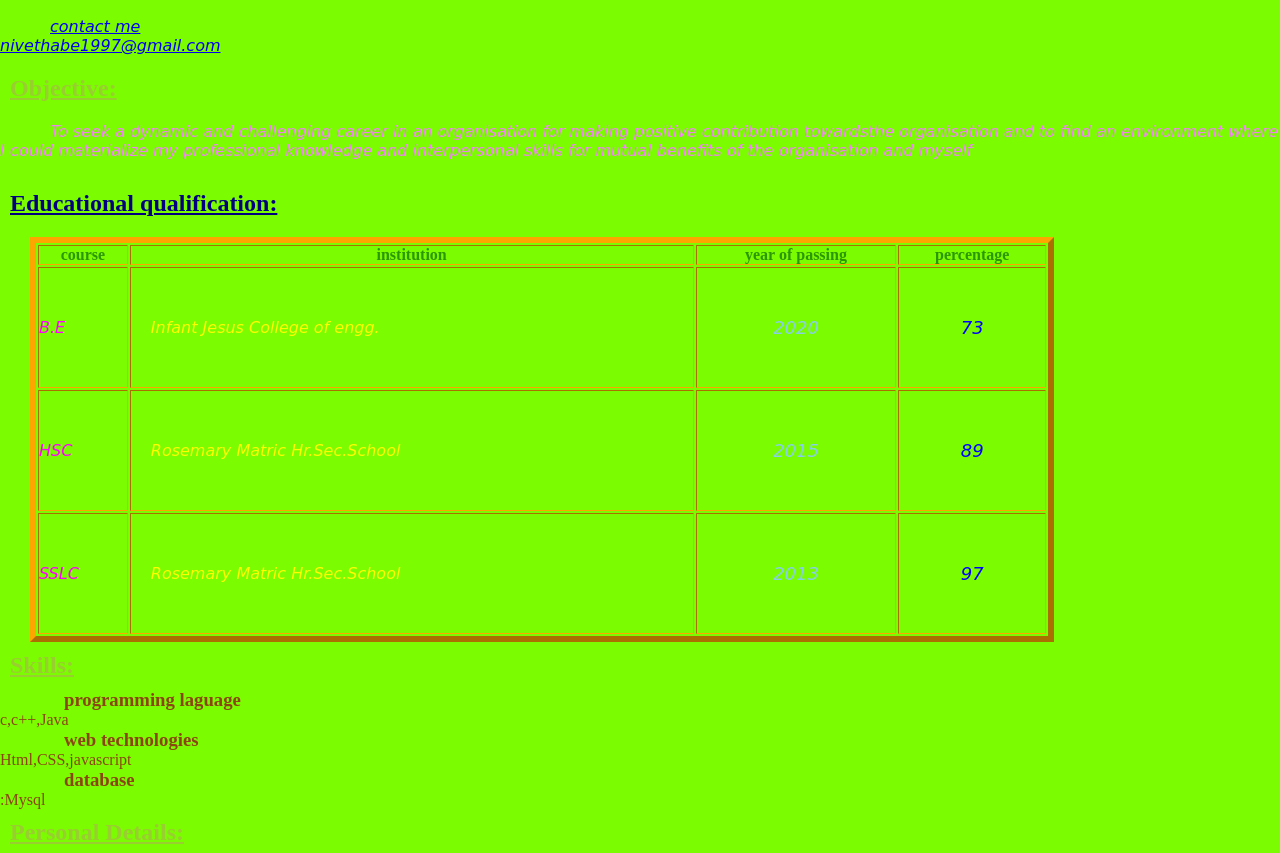
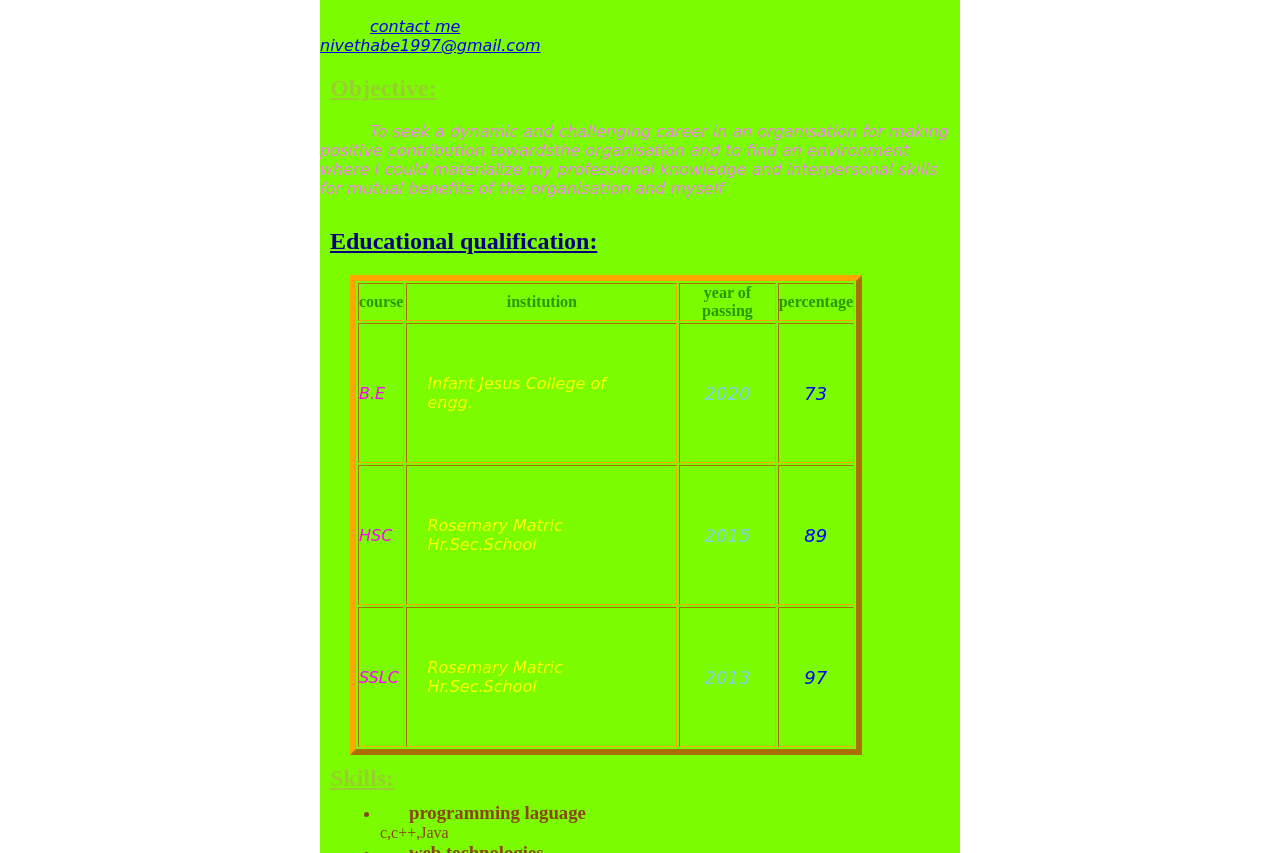
Before and after one commit to nivetha12101997/personal-portfolio, a plain HTML site: page index.html in a window 1280 px wide. Shown: the part 77-930 px from the top of the page. Drawn offline with Linux system fonts and the light colour scheme.

Commit message:
modify html file

```diff
--- a/css/style.css
+++ b/css/style.css
@@ -5,18 +5,14 @@
 }
 .container
 {
-    width=50%;
-    display: inline-block;
-    margin-left:auto;
-    margin-right: auto;
-    padding: 0 auto;
-    box-sizing: border-box;
-    text-align: left;
+    width:50%;
+    margin:0 auto;
     background-color: lawngreen;
     background-image: url(../images/work.jpg);
     background-repeat: no-repeat;
     background-size: cover;
     background-attachment: fixed;
+
 }
 h1{ text-decoration: underline;
     text-decoration-color: yellow;
@@ -50,8 +46,7 @@ th{ text-align: center;
     color: rgb(43, 151, 0);
 }
 li{ text-align: left;
-    color: saddlebrown;
-}
+    color: saddlebrown;}
 .myclass{
     margin:10px auto 10px auto;
     padding:10px 10px 10px 10px;
@@ -65,7 +60,6 @@ li{ text-align: left;
 {   margin:10px;
     padding:50px 20px 50px 20px;
     color:yellow;
-
 }
 
 .mytab{
@@ -85,12 +79,13 @@ ul{
 }
 tr{
     width:30px;
-    margin:5px auto 5px auto;
-   /* padding:*/
+    margin:0 auto;
+    padding:0 auto;
 }
 .edu_details
 {
     text-align: center;
+    margin:0 auto;
 }
 .year
 {
@@ -110,5 +105,11 @@ text-align: left;
 font-size: medium;
 font-family: Verdana, Geneva, Tahoma, sans-serif;
 font-style: oblique;
-
 }
+.skill
+{
+    box-sizing: border-box;
+    margin-left: 40px;
+    padding-left: 20px;
+    border:none;
+}
--- a/index.html
+++ b/index.html
@@ -9,14 +9,15 @@
       <h1>Resume</h1>
       <h2>Nivetha.S</h2>
       <p>
-        <a href="tel:+733-920-5096">contact me</a><br />
-        <a href="mailto:nivethabe1997@gmail.com" target="_blank"
-          >nivethabe1997@gmail.com</a
-        >
+        <a href="tel:+733-920-5096">contact me</a><br >
+        <a href="mailto:nivethabe1997@gmail.com" target="_blank">nivethabe1997@gmail.com</a>
       </p>
       <h2>Objective:</h2>
       <p>
-        To seek a dynamic and challenging career in an organisation for making positive contribution towardsthe organisation and to find an environment where I could materialize my professional knowledge and interpersonal skills for mutual benefits of the organisation and myself
+        To seek a dynamic and challenging career in an organisation for making
+        positive contribution towardsthe organisation and to find an environment
+        where I could materialize my professional knowledge and interpersonal
+        skills for mutual benefits of the organisation and myself
       </p>
       <h2 class="myclass">Educational qualification:</h2>
       <table border="6" width="80%">
@@ -46,7 +47,7 @@
         </tr>
       </table>
       <h2>Skills:</h2>
-      <ul>
+      <ul class="skill">
         <li>
           <h3>programming laguage</h3>
           c,c++,Java
@@ -56,7 +57,7 @@
           Html,CSS,javascript
         </li>
         <li>
-          <h3>database</h3>
+          <h3><b>database</b></h3>
           :Mysql
         </li>
       </ul>
```
